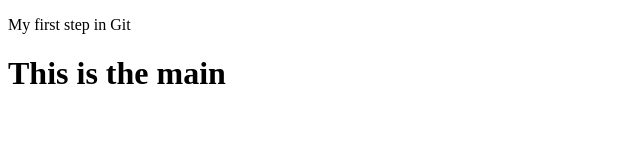
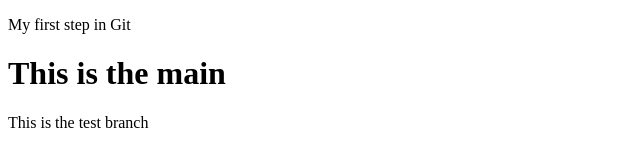
Before and after one commit to WMOH-DEV/git-practice, a plain HTML site: page index.html in a window 1280 px wide. Shown: the whole page, without its empty margins (0-640 px from the left). Drawn offline with Linux system fonts and the light colour scheme.

Commit message:
attach to test 2

```diff
--- a/index.html
+++ b/index.html
@@ -11,6 +11,10 @@
 <body>
     <p>My first step in Git</p>
     <h1>This is the main</h1>
+
+    <div class="test-branch">
+        <p>This is the test branch</p>
+    </div>
 </body>
 
 </html>
```
